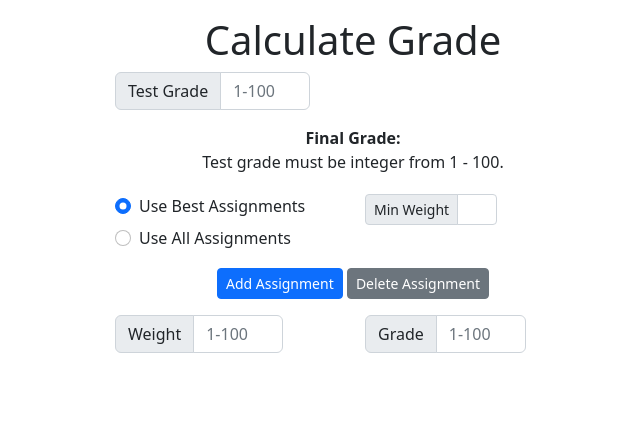
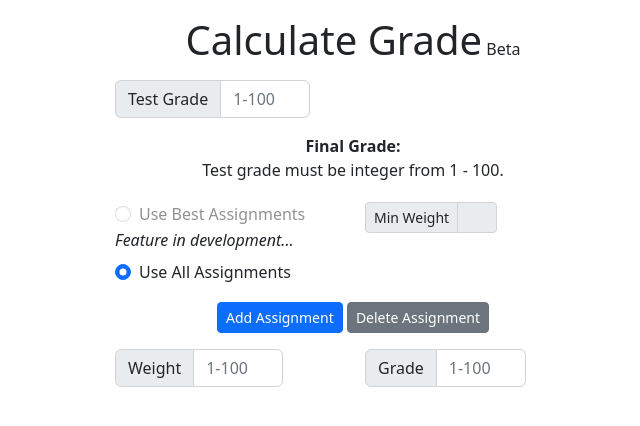
Before and after one commit to mygrade/mygrade.github.io, a React (Create React App) app: page / in a window 1280 px wide. Shown: the top 426 px of the page, without its empty margins (287-927 px from the left). Built offline with nearby package versions, Linux system fonts and the light colour scheme.

Commit message:
Few changes before deploying beta

```diff
--- a/src/App.css
+++ b/src/App.css
@@ -1,26 +1,7 @@
-body{
-  background-color:#61dafb;
-}
-
 .App {
   display: flex;
   align-items: center;
   justify-content: center;
-}
-
-.App-header {
-  background-color: #282c34;
-  min-height: 100vh;
-  display: flex;
-  flex-direction: column;
-  align-items: center;
-  justify-content: center;
-  font-size: calc(10px + 2vmin);
-  color: white;
-}
-
-.App-link {
-  color: #61dafb;
 }
 
 .center-block {
@@ -36,3 +17,7 @@ body{
 .aParent {
   float: right;
 }
+
+.inline-header {
+  display: inline;
+}
--- a/src/App.js
+++ b/src/App.js
@@ -14,12 +14,12 @@ function App() {
 
   const [finalGrade, setFinalGrade] = useState();
   const [errorMsg, setErrorMsg] = useState("");
-  const [calcMethod, setCalcMethod] = useState("radio-best");
+  const [calcMethod, setCalcMethod] = useState("radio-all");
   const [testGrade, setTestGrade] = useState();
   const [assignments, setAssignments] = useState([]);
 
   useEffect(() => {
-    if(assignments.length == 0)
+    if(assignments.length === 0)
       addAssignment();
     // eslint-disable-next-line react-hooks/exhaustive-deps
   },[]);
@@ -93,7 +93,7 @@ function App() {
   }
 
   function calculateBest() {
-    let scores = [...assignments];
+    // let scores = [...assignments];
 
   }
 
@@ -133,8 +133,11 @@ function App() {
       <div className="container" style={{maxWidth: "500px"}}>
         <div className="">
 
-          <div className="mt-3">
-            <h1 className="jumbotron text-center">Calculate Grade</h1>
+          <div className="mt-3 mb-3 center-block">
+            <span>
+              <h1 className="inline-header">Calculate Grade</h1>
+              <h6 className="inline-header"> Beta</h6>
+            </span>
           </div>
 
           {/* TEST GRADE INPUT */}
@@ -154,9 +157,10 @@ function App() {
               />
             </InputGroup>
           </div>
+
           {/* FINAL GRADE DISPLAY */}
           <div className="text-center">
-          <label><b>Final Grade: </b>{finalGrade}</label>
+          <b>Final Grade: </b>{isNaN(finalGrade) ? " " : finalGrade}
           <br/>
           <label>{errorMsg}</label>
           </div>
@@ -171,15 +175,18 @@ function App() {
                     name="calcMethod"
                     type="radio"
                     id={`radio-best`}
-                    defaultChecked
+                    disabled
                     onChange={settMethod}
                   />
+
+                  <i>Feature in development...</i>
 
                   <Form.Check className="mt-2"
                     label="Use All Assignments"
                     name="calcMethod"
                     type="radio"
                     id={`radio-all`}
+                    defaultChecked
                     onChange={settMethod}
                     />
                 </Col>
@@ -187,6 +194,7 @@ function App() {
                   <InputGroup size="sm" className="mb-3 mt-1">
                     <InputGroup.Text id="inputGroup-sizing-sm">Min Weight</InputGroup.Text>
                     <Form.Control
+                      disabled
                       style={{maxWidth: "40px"}}
                       aria-label="Small"
                       aria-describedby="inputGroup-sizing-sm"
```
